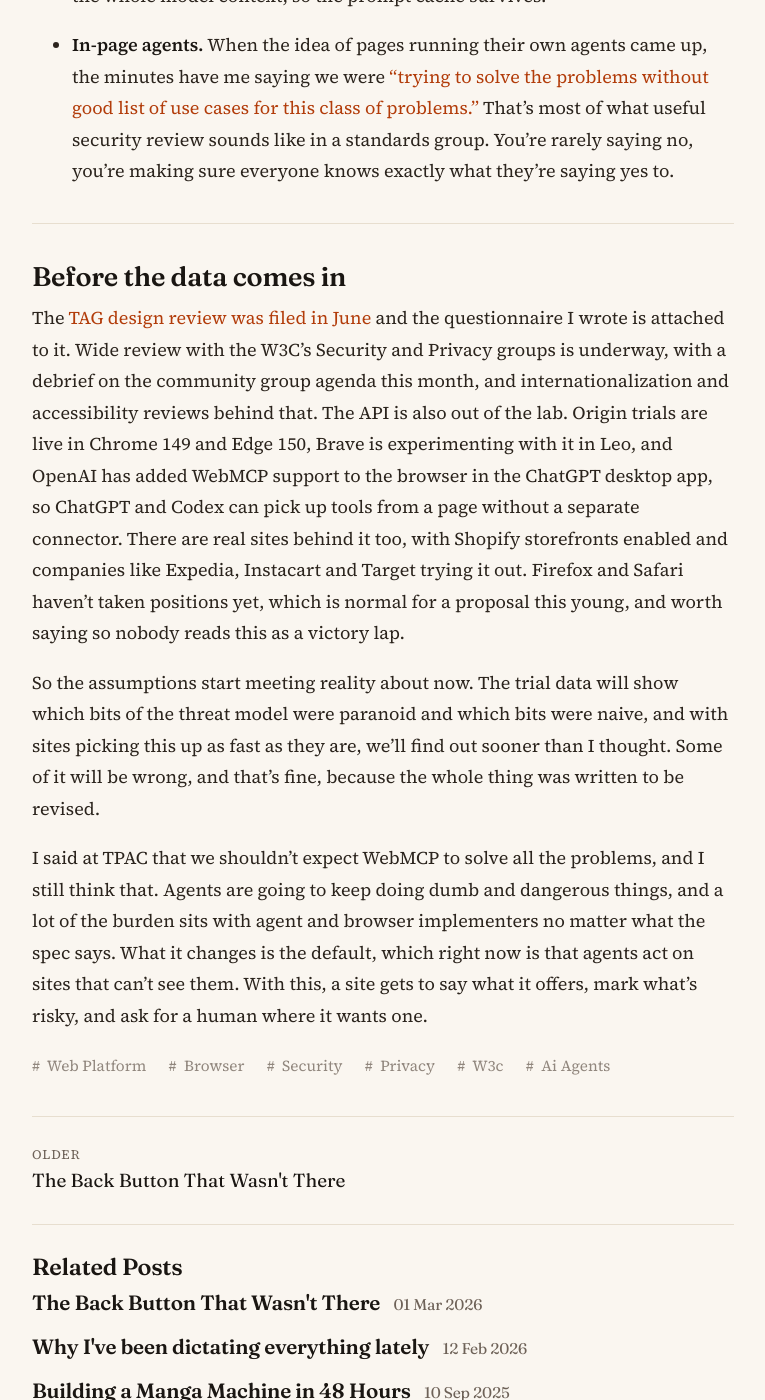
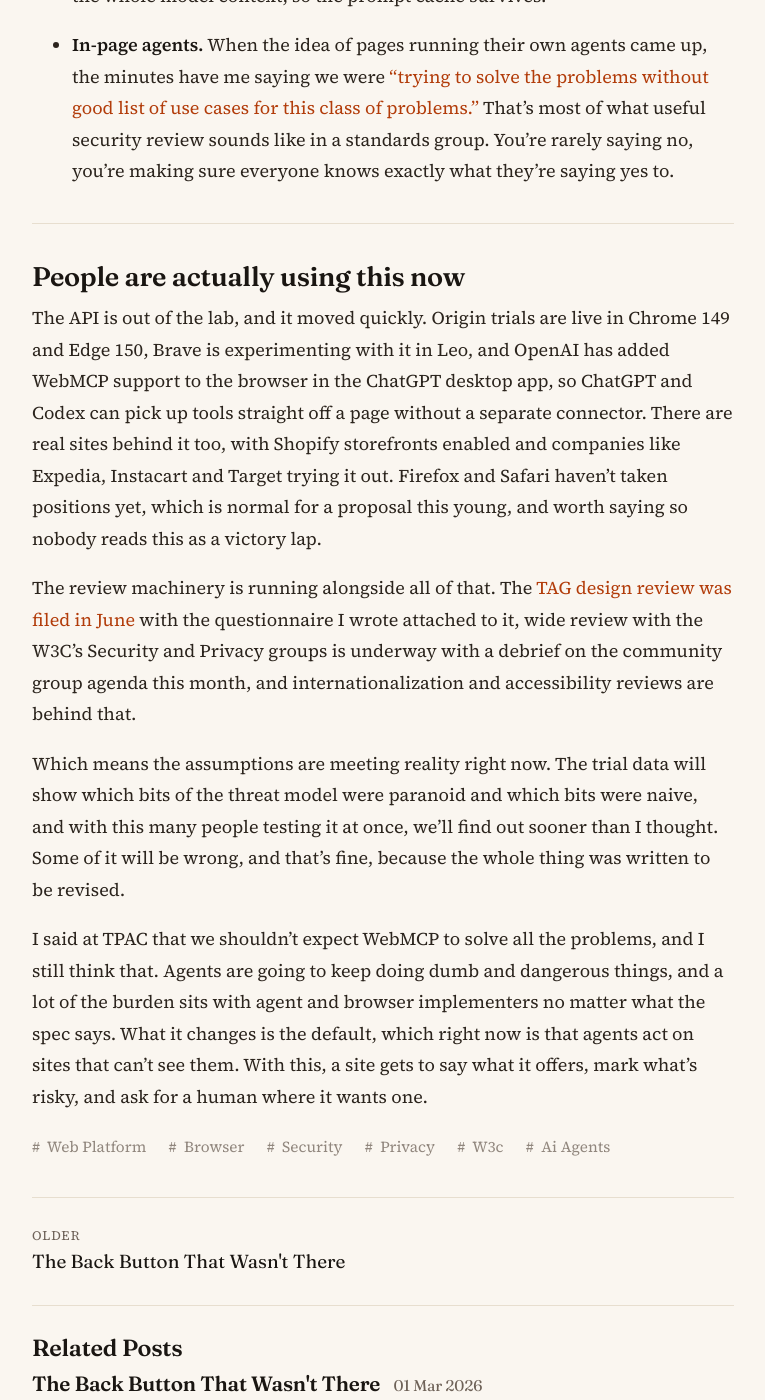
Before and after one commit to victorhuangwq/experiencethis.world, a Jekyll site: the page built from _posts/2026-08-17-agents-are-already-browsing.md, in a window 1280 px wide and 1400 px high, scrolled down 6621 px. Shown: the whole window, without its empty margins (257-1022 px from the left). Built offline with Jekyll 4.4.1, drawn with Linux system fonts in a browser that asks for light colours.

Commit message:
Retitle closing section and lead with adoption instead of process
Co-Authored-By: Claude Opus 5 <noreply@anthropic.com>
Claude-Session: https://claude.ai/code/session_0136wbMMqseziXZRRUF6HcTu

```diff
--- a/_posts/2026-08-17-agents-are-already-browsing.md
+++ b/_posts/2026-08-17-agents-are-already-browsing.md
@@ -106,10 +106,12 @@ The WebMCP repo has been a lively place for a while now, and I've been in it thr
 
 ---
 
-## Before the data comes in
+## People are actually using this now
 
-The [TAG design review was filed in June](https://github.com/w3ctag/design-reviews/issues/1238) and the questionnaire I wrote is attached to it. Wide review with the W3C's Security and Privacy groups is underway, with a debrief on the community group agenda this month, and internationalization and accessibility reviews behind that. The API is also out of the lab. Origin trials are live in Chrome 149 and Edge 150, Brave is experimenting with it in Leo, and OpenAI has added WebMCP support to the browser in the ChatGPT desktop app, so ChatGPT and Codex can pick up tools from a page without a separate connector. There are real sites behind it too, with Shopify storefronts enabled and companies like Expedia, Instacart and Target trying it out. Firefox and Safari haven't taken positions yet, which is normal for a proposal this young, and worth saying so nobody reads this as a victory lap.
+The API is out of the lab, and it moved quickly. Origin trials are live in Chrome 149 and Edge 150, Brave is experimenting with it in Leo, and OpenAI has added WebMCP support to the browser in the ChatGPT desktop app, so ChatGPT and Codex can pick up tools straight off a page without a separate connector. There are real sites behind it too, with Shopify storefronts enabled and companies like Expedia, Instacart and Target trying it out. Firefox and Safari haven't taken positions yet, which is normal for a proposal this young, and worth saying so nobody reads this as a victory lap.
 
-So the assumptions start meeting reality about now. The trial data will show which bits of the threat model were paranoid and which bits were naive, and with sites picking this up as fast as they are, we'll find out sooner than I thought. Some of it will be wrong, and that's fine, because the whole thing was written to be revised.
+The review machinery is running alongside all of that. The [TAG design review was filed in June](https://github.com/w3ctag/design-reviews/issues/1238) with the questionnaire I wrote attached to it, wide review with the W3C's Security and Privacy groups is underway with a debrief on the community group agenda this month, and internationalization and accessibility reviews are behind that.
+
+Which means the assumptions are meeting reality right now. The trial data will show which bits of the threat model were paranoid and which bits were naive, and with this many people testing it at once, we'll find out sooner than I thought. Some of it will be wrong, and that's fine, because the whole thing was written to be revised.
 
 I said at TPAC that we shouldn't expect WebMCP to solve all the problems, and I still think that. Agents are going to keep doing dumb and dangerous things, and a lot of the burden sits with agent and browser implementers no matter what the spec says. What it changes is the default, which right now is that agents act on sites that can't see them. With this, a site gets to say what it offers, mark what's risky, and ask for a human where it wants one.
```
